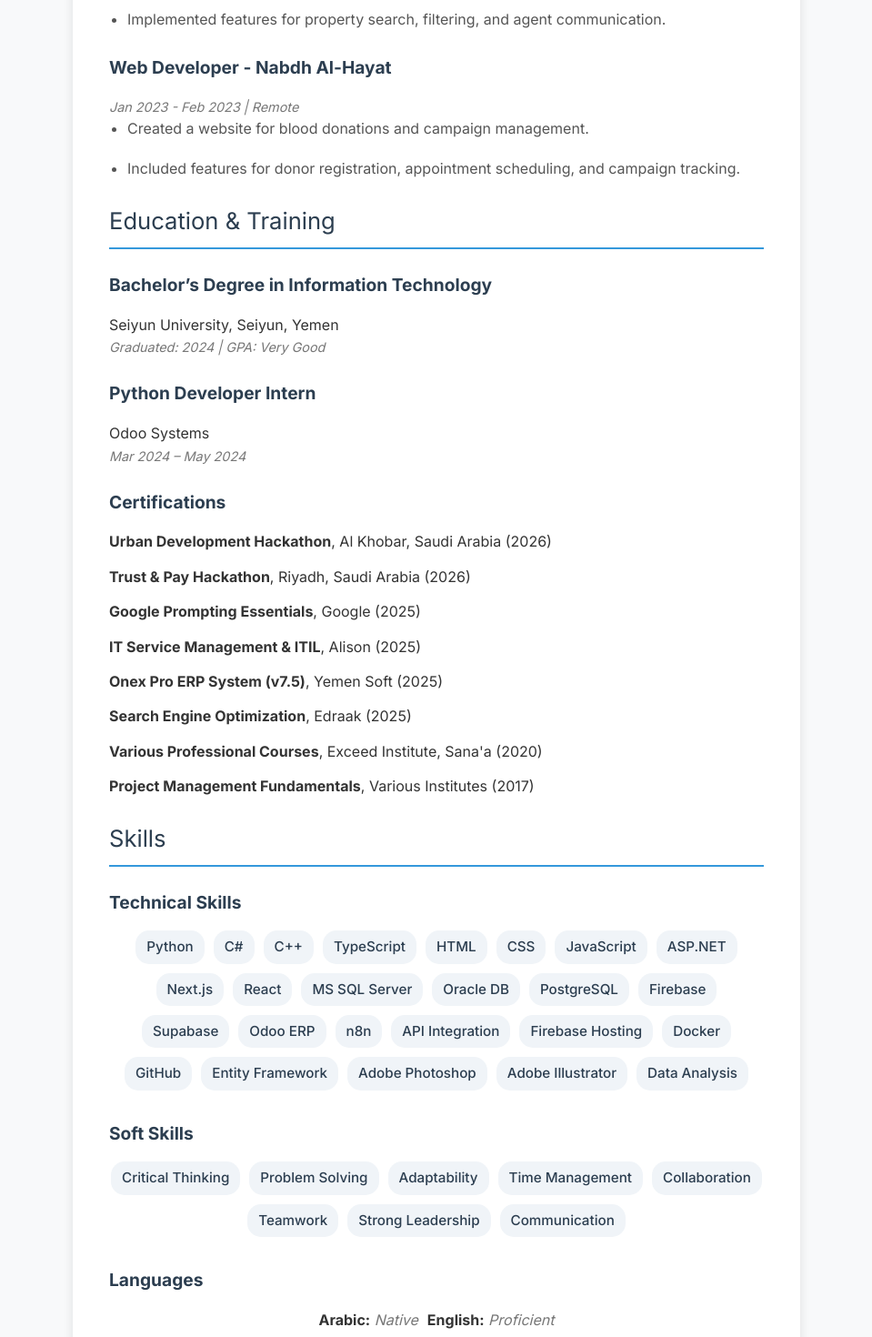
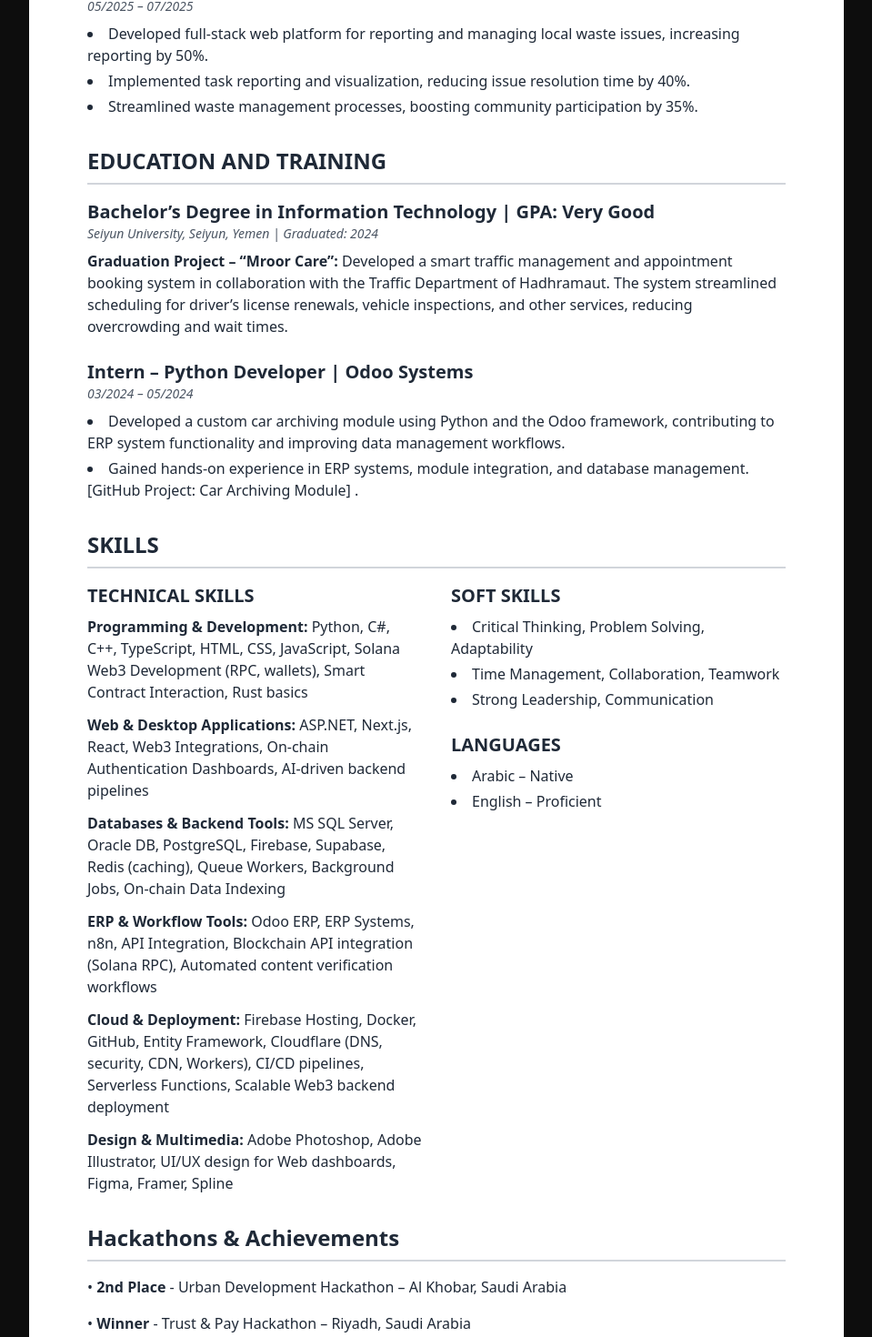
Before and after one commit to AbdullahBalfaqih/My-Personal-Profile, a Next.js app: page /cv in a window 1280 px wide. Shown: the part 1755-3225 px from the top of the page at 91% size, without its empty margins (160-1119 px from the left). Built offline with nearby package versions, Linux system fonts and the light colour scheme.

Commit message:
Refactor CV page structure and content

```diff
--- a/src/app/cv/page.tsx
+++ b/src/app/cv/page.tsx
@@ -1,194 +1,190 @@
-import { PERSONAL_INFO, PROFESSIONAL_EXPERIENCE, EDUCATION_TRAINING, SKILLS } from "@/lib/data";
-import type { Metadata } from 'next';
-
-export const metadata: Metadata = {
-  title: `CV - ${PERSONAL_INFO.name}`,
-  description: `Curriculum Vitae of ${PERSONAL_INFO.name}`,
-};
+import { PERSONAL_INFO, SKILLS, AWARDS, EDUCATION_TRAINING } from '@/lib/data';
 
 const CVPage = () => {
   return (
-    <>
-        <style>{`
-            body {
-                font-family: -apple-system, BlinkMacSystemFont, 'Segoe UI', Roboto, 'Helvetica Neue', Arial, sans-serif;
-                line-height: 1.6;
-                color: #333;
-                background-color: #f8f9fa;
-                margin: 0;
-                padding: 0;
-            }
-            .cv-container {
-                max-width: 800px;
-                margin: 2rem auto;
-                background: #fff;
-                padding: 2.5rem;
-                border-radius: 8px;
-                box-shadow: 0 4px 12px rgba(0,0,0,0.1);
-            }
-            h1, h2, h3 {
-                color: #2C3E50; /* Midnight Blue */
-                border-bottom: 2px solid #3498DB; /* Sky Blue */
-                padding-bottom: 8px;
-                margin-top: 1.5rem;
-                margin-bottom: 1rem;
-            }
-            h1 {
-                text-align: center;
-                border-bottom: none;
-                font-size: 2.8rem;
-                margin-bottom: 0.5rem;
-                color: #2C3E50;
-            }
-            h2 {
-                font-size: 1.6rem;
-            }
-            h3 {
-                font-size: 1.2rem;
-                font-weight: bold;
-                border-bottom: none;
-                margin-bottom: 0.5rem;
-                color: #2C3E50;
-            }
-            .contact-info {
-                text-align: center;
-                margin-bottom: 2rem;
-                color: #555;
-                font-size: 0.9rem;
-            }
-            .contact-info a {
-                color: #3498DB;
-                text-decoration: none;
-                margin: 0 10px;
-            }
-            .contact-info a:hover {
-                text-decoration: underline;
-            }
-            ul {
-                list-style-type: none;
-                padding-left: 0;
-            }
-            li {
-                margin-bottom: 1.2rem;
-            }
-            .section-title {
-                font-size: 1.5rem;
-                margin-bottom: 1rem;
-            }
-            .job-title {
-                font-weight: bold;
-                font-size: 1.1rem;
-            }
-            .job-period {
-                font-style: italic;
-                color: #777;
-                font-size: 0.9rem;
-            }
-            .job-description {
-                padding-left: 20px;
-                list-style-type: disc;
-                color: #555;
-            }
-            .skills-list {
-                display: flex;
-                flex-wrap: wrap;
-                gap: 10px;
-                justify-content: center;
-            }
-            .skill-badge {
-                background-color: #F0F4F8; /* Light Gray */
-                color: #2C3E50; /* Midnight Blue */
-                padding: 6px 12px;
-                border-radius: 15px;
-                font-size: 0.95rem;
-                font-weight: 500;
-            }
-            .education-item {
-                margin-bottom: 1.5rem;
-            }
-            .cert-item {
-                margin-bottom: 0.8rem;
-            }
-            .lang-item {
-                 font-size: 1rem;
-            }
-             .lang-item .proficiency {
-                color: #777;
-                font-style: italic;
-            }
-
-        `}</style>
-        <div className="cv-container">
-            <header>
-                <h1>{PERSONAL_INFO.name}</h1>
-                <p className="contact-info">
-                    {PERSONAL_INFO.location} | <a href={`tel:${PERSONAL_INFO.phone}`}>{PERSONAL_INFO.phone}</a> | <a href={`mailto:${PERSONAL_INFO.email}`}>{PERSONAL_INFO.email}</a>
-                </p>
+    <div className="bg-white text-gray-800 p-8 sm:p-12 md:p-16 max-w-4xl mx-auto font-sans">
+      {/* Header */}
+      <header className="text-center mb-10">
+        <h1 className="text-4xl font-bold tracking-wider">ABDULLAH BALFAQIH</h1>
+        <p className="text-lg mt-2">IT Specialist | Full Stack Engineer | Front-End & Back-End Developer</p>
+        <p className="text-md mt-1">Riyadh, Saudi Arabia</p>
+        <div className="flex justify-center items-center space-x-4 mt-2 text-sm">
+          <a href={`mailto:abdullahbalfaqih0@gmail.com`} className="hover:text-blue-600">abdullahbalfaqih0@gmail.com</a>
+          <span>|</span>
+          <a href="https://www.linkedin.com/in/abdullah-balfaqih-31b006303" target="_blank" rel="noopener noreferrer" className="hover:text-blue-600">LinkedIn</a>
+          <span>|</span>
+          <a href="https://github.com/AbdullahBalfaqih" target="_blank" rel="noopener noreferrer" className="hover:text-blue-600">GitHub</a>
+          <span>|</span>
+          <span>+967776097665</span>
+        </div>
       </header>
 
-            <section>
-                <h2>Summary</h2>
-                <p>{PERSONAL_INFO.summary}</p>
+      {/* Summary */}
+      <section className="mb-8">
+        <h2 className="text-2xl font-bold border-b-2 border-gray-300 pb-2 mb-4">SUMMARY</h2>
+        <p className="text-base leading-relaxed">
+          Forward-thinking IT Specialist and Full Stack Engineer with strong experience building and maintaining scalable,
+          production-ready web and desktop applications. Specialized in modern JavaScript frameworks (Next.js, React),
+          robust backend systems, and database-driven architectures (PostgreSQL, SQL Server), with a solid foundation in
+          IT systems, integration, and operational reliability. Actively keeping pace with emerging technologies, including AI-powered features and Web3 development on Solana. Proven ability to deliver measurable business impact
+          through performance optimization, automation, and user-focused system design, supported by continuous learning
+          and technical excellence.
+        </p>
       </section>
 
-            <section>
-                <h2>Professional Experience</h2>
-                <ul>
-                    {PROFESSIONAL_EXPERIENCE.map((job, index) => (
-                        <li key={index}>
-                            <h3>{job.role} - {job.company}</h3>
-                            <p className="job-period">{job.period} | {job.location}</p>
-                            <ul className="job-description">
-                                {job.description.map((desc, i) => <li key={i}>{desc}</li>)}
+      {/* Experience and Projects */}
+      <section className="mb-8">
+        <h2 className="text-2xl font-bold border-b-2 border-gray-300 pb-2 mb-4">EXPERIENCE AND PROJECTS</h2>
+        <div className="space-y-6">
+          {/* CurioGrid */}
+          <div>
+            <h3 className="text-xl font-semibold">CurioGrid | Founder & Full-Stack Developer</h3>
+            <p className="text-sm text-gray-600 italic">11/2025</p>
+            <ul className="list-disc list-inside mt-2 space-y-1 text-base">
+              <li>Built a Web3 platform for AI-generated trending content with on-chain verification on Solana, serving over
+500 users in the first month.</li>
+              <li>Developed Rust/Anchor smart contracts, enabling secure decentralized content authentication and
+reducing fraudulent content by 100%.</li>
+              <li>Engineered full stack with Next.js, TypeScript, Solana RPC, and wallet integrations; deployed to production
+with 99.9% uptime.</li>
             </ul>
-                        </li>
-                    ))}
+          </div>
+          {/* Batool Store */}
+          <div>
+            <h3 className="text-xl font-semibold">Batool Contact Lenses Store | Full Stack Developer</h3>
+            <p className="text-sm text-gray-600 italic">12/2025</p>
+            <ul className="list-disc list-inside mt-2 space-y-1 text-base">
+              <li>Built a production-ready e-commerce platform with Next.js, React, and PostgreSQL, supporting bilingual
+users (Arabic/English).</li>
+              <li>Developed responsive UI/UX with Framer Motion animations, improving user engagement and interaction,
+Integrated AI virtual try-on for contact lenses, optimized site performance, and deployed to production.</li>
             </ul>
+          </div>
+          {/* Shaliha */}
+          <div>
+            <h3 className="text-xl font-semibold">Web Developer | Shaliha Platform</h3>
+            <p className="text-sm text-gray-600 italic">07/2025 – 08/2025</p>
+            <ul className="list-disc list-inside mt-2 space-y-1 text-base">
+                <li>Developed a full-stack, scalable web booking platform for villas, pools, and apartments, integrating
+property management and reporting features with a user-friendly interface.</li>
+                <li>Ensured full mobile responsive and SEO-optimized structure, enhancing accessibility and search visibility.</li>
+                <li>Delivered efficient and reliable solutions, reducing booking errors and saving operational time, while
+boosting client satisfaction.</li>
+            </ul>
+          </div>
+           {/* Crisper */}
+          <div>
+            <h3 className="text-xl font-semibold">Freelance Software Developer | Crisper Restaurant</h3>
+             <p className="text-sm text-gray-600 italic">Seiyun, Hadhramaut, Yemen | 11/2024</p>
+            <ul className="list-disc list-inside mt-2 space-y-1 text-base">
+                <li>Developed a full-stack desktop with C# restaurant management system with POS, inventory, HR, and
+accounting modules.</li>
+                <li>Developed and integrated an online ordering website with real-time RESTful APIs for order processing,
+payments, and reporting.</li>
+                <li>Optimized operations, reducing losses, improving reliability, and boosting customer satisfaction.</li>
+            </ul>
+          </div>
+           {/* Logistics */}
+          <div>
+            <h3 className="text-xl font-semibold">Freelance Web Developer (Logistics System)</h3>
+             <p className="text-sm text-gray-600 italic">Remote | 03/2025</p>
+            <ul className="list-disc list-inside mt-2 space-y-1 text-base">
+                <li>Designed and implemented a comprehensive logistics management system with role-based dashboards,
+simplifying workflow, improving operational visibility, and enhancing user access control.</li>
+                <li>Developed modules for parcel tracking, payroll, branch operations, and expense management, integrating
+real-time data to streamline processes, facilitate delivery, and enable efficient parcel tracking and
+indexing.</li>
+                <li>Enhanced coordination, delivery accuracy, and overall efficiency across multiple branches, reducing
+errors, improving service reliability, and making daily operations easier for staff.</li>
+            </ul>
+          </div>
+            {/* Cleanup */}
+          <div>
+            <h3 className="text-xl font-semibold">Web Developer | Community Cleanup Platform</h3>
+            <p className="text-sm text-gray-600 italic">05/2025 – 07/2025</p>
+            <ul className="list-disc list-inside mt-2 space-y-1 text-base">
+                <li>Developed full-stack web platform for reporting and managing local waste issues, increasing reporting by 50%.</li>
+                <li>Implemented task reporting and visualization, reducing issue resolution time by 40%.</li>
+                <li>Streamlined waste management processes, boosting community participation by 35%.</li>
+            </ul>
+          </div>
+        </div>
       </section>
 
-            <section>
-                <h2>Education & Training</h2>
-                <div className="education-item">
-                    <h3>{EDUCATION_TRAINING.degree.title}</h3>
-                    <p>{EDUCATION_TRAINING.degree.institution}</p>
-                    <p className="job-period">{EDUCATION_TRAINING.degree.graduation} | {EDUCATION_TRAINING.degree.gpa}</p>
+      {/* Education */}
+      <section className="mb-8">
+        <h2 className="text-2xl font-bold border-b-2 border-gray-300 pb-2 mb-4">EDUCATION AND TRAINING</h2>
+         <div className="space-y-6">
+            <div>
+                <h3 className="text-xl font-semibold">Bachelor’s Degree in Information Technology | GPA: Very Good</h3>
+                <p className="text-sm text-gray-600 italic">Seiyun University, Seiyun, Yemen | Graduated: 2024</p>
+                <p className="mt-2"><strong>Graduation Project – “Mroor Care”:</strong> Developed a smart traffic management and appointment booking
+system in collaboration with the Traffic Department of Hadhramaut. The system streamlined scheduling for
+driver’s license renewals, vehicle inspections, and other services, reducing overcrowding and wait times.</p>
             </div>
-                <div className="education-item">
-                    <h3>{EDUCATION_TRAINING.internship.role}</h3>
-                    <p>{EDUCATION_TRAINING.internship.company}</p>
-                    <p className="job-period">{EDUCATION_TRAINING.internship.period}</p>
+             <div>
+                <h3 className="text-xl font-semibold">Intern – Python Developer | Odoo Systems</h3>
+                <p className="text-sm text-gray-600 italic">03/2024 – 05/2024</p>
+                 <ul className="list-disc list-inside mt-2 space-y-1 text-base">
+                    <li>Developed a custom car archiving module using Python and the Odoo framework, contributing to ERP
+system functionality and improving data management workflows.</li>
+                    <li>Gained hands-on experience in ERP systems, module integration, and database management.
+[GitHub Project: Car Archiving Module] .</li>
+                 </ul>
             </div>
-                <h3>Certifications</h3>
-                <ul>
-                    {EDUCATION_TRAINING.certifications.map((cert, index) => (
-                        <li key={index} className="cert-item"><strong>{cert.name}</strong>, {cert.issuer} ({cert.date})</li>
-                    ))}
-                </ul>
+        </div>
       </section>
 
+       {/* Skills */}
+      <section className="mb-8">
+        <h2 className="text-2xl font-bold border-b-2 border-gray-300 pb-2 mb-4">SKILLS</h2>
+        <div className="grid grid-cols-1 md:grid-cols-2 gap-8">
+            <div>
+                <h3 className="text-xl font-semibold mb-2">TECHNICAL SKILLS</h3>
+                <div className="space-y-3">
+                    <p><strong>Programming & Development:</strong> Python, C#, C++, TypeScript, HTML, CSS, JavaScript,
+Solana Web3 Development (RPC, wallets), Smart Contract Interaction, Rust basics</p>
+                    <p><strong>Web & Desktop Applications:</strong> ASP.NET, Next.js, React,
+Web3 Integrations, On-chain Authentication Dashboards, AI-driven backend pipelines</p>
+                    <p><strong>Databases & Backend Tools:</strong> MS SQL Server, Oracle DB, PostgreSQL, Firebase, Supabase,
+Redis (caching), Queue Workers, Background Jobs, On-chain Data Indexing</p>
+                    <p><strong>ERP & Workflow Tools:</strong> Odoo ERP, ERP Systems, n8n, API Integration,
+Blockchain API integration (Solana RPC), Automated content verification workflows</p>
+                    <p><strong>Cloud & Deployment:</strong> Firebase Hosting, Docker, GitHub, Entity Framework,
+Cloudflare (DNS, security, CDN, Workers), CI/CD pipelines, Serverless Functions, Scalable Web3 backend
+deployment</p>
+                    <p><strong>Design & Multimedia:</strong> Adobe Photoshop, Adobe Illustrator,
+UI/UX design for Web dashboards, Figma, Framer, Spline</p>
+                </div>
+            </div>
+            <div>
+                <h3 className="text-xl font-semibold mb-2">SOFT SKILLS</h3>
+                 <ul className="list-disc list-inside space-y-1">
+                    <li>Critical Thinking, Problem Solving, Adaptability</li>
+                    <li>Time Management, Collaboration, Teamwork</li>
+                    <li>Strong Leadership, Communication</li>
+                 </ul>
+                 <h3 className="text-xl font-semibold mb-2 mt-6">LANGUAGES</h3>
+                 <ul className="list-disc list-inside space-y-1">
+                    <li>Arabic – Native</li>
+                    <li>English – Proficient</li>
+                 </ul>
+            </div>
+        </div>
+      </section>
+
+      {/* Certifications and Hackathons */}
       <section>
-                <h2>Skills</h2>
-                <h3>Technical Skills</h3>
-                <div className="skills-list">
-                    {SKILLS.technical.map(skill => <span key={skill} className="skill-badge">{skill}</span>)}
+         <h2 className="text-2xl font-bold border-b-2 border-gray-300 pb-2 mb-4">Hackathons & Achievements</h2>
+          <div className="space-y-4">
+             {AWARDS.map((award, index) => (
+                <div key={index}>
+                    <p>• <strong>{award.award}</strong> - {award.title} – {award.location}</p>
                  </div>
-
-                <h3 style={{marginTop: '2rem'}}>Soft Skills</h3>
-                <div className="skills-list">
-                    {SKILLS.soft.map(skill => <span key={skill} className="skill-badge">{skill}</span>)}
-                </div>
-
-                <h3 style={{marginTop: '2rem'}}>Languages</h3>
-                 <div className="skills-list">
-                    {SKILLS.languages.map(lang => (
-                        <p key={lang.name} className="lang-item">
-                            <strong>{lang.name}:</strong> <span className="proficiency">{lang.proficiency}</span>
-                        </p>
             ))}
          </div>
       </section>
     </div>
-    </>
   );
 };
 
```
Lines whose indentation alone changed are shown as unchanged.
